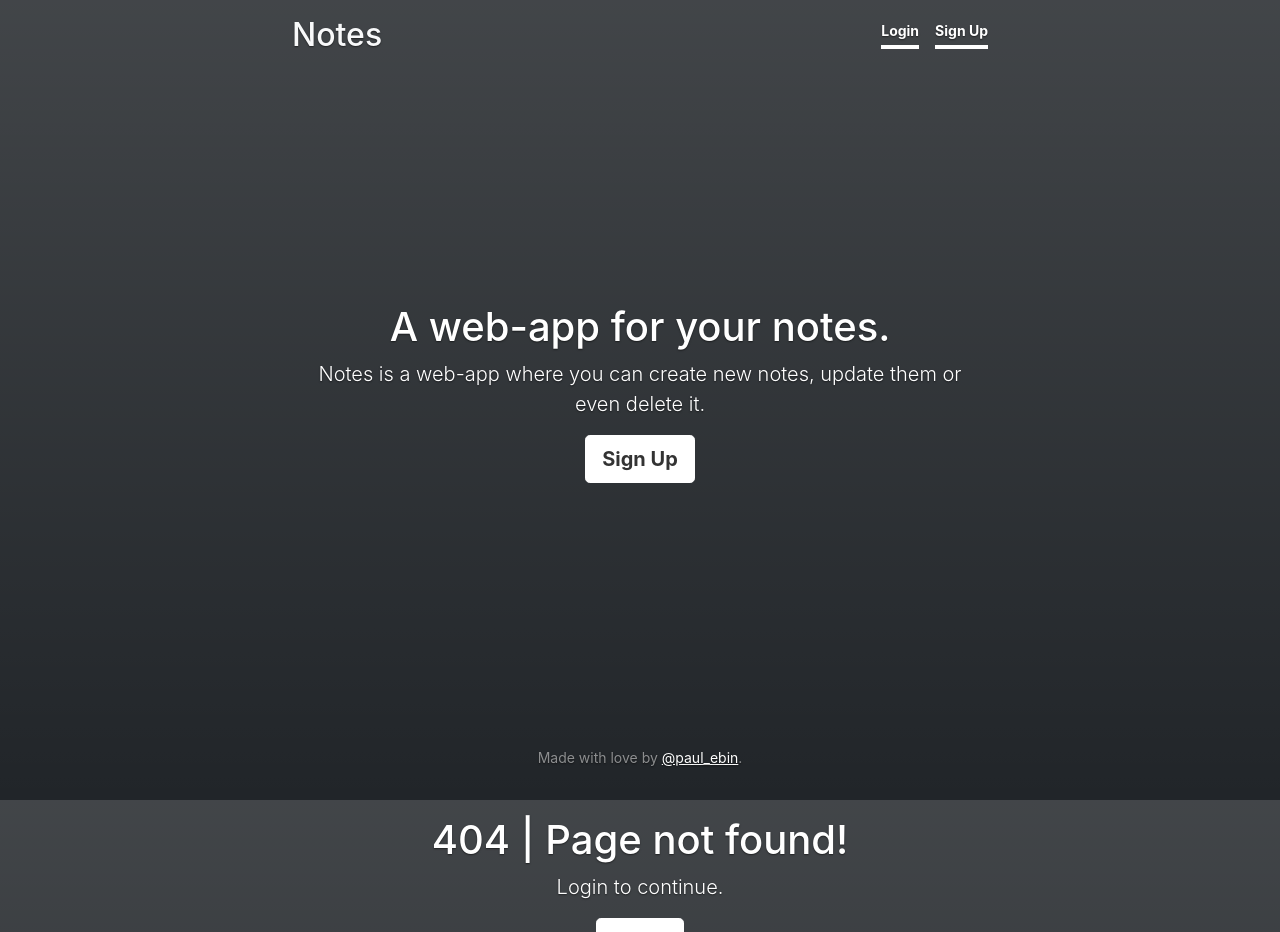
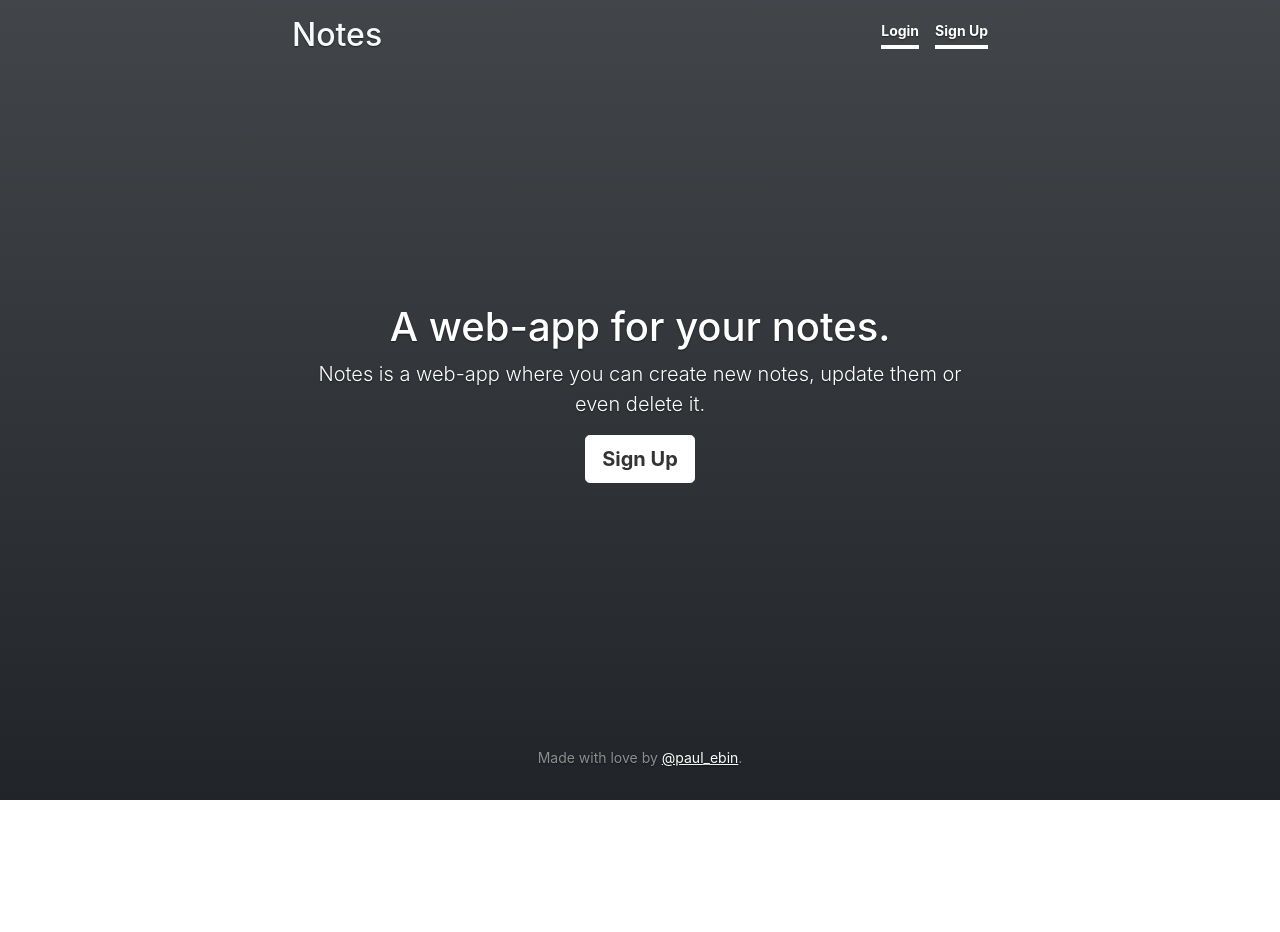
Before and after one commit to paul3bin/notes-web-app, a React (Create React App) app in the folder notes/: page / in a window 1280 px wide. Shown: the top 932 px of the page. After the commit the page ends 800 px from the top, so only its background shows below. Built offline with nearby package versions, Linux system fonts and the light colour scheme.

Commit message:
Update ProtectedRoute.js

```diff
--- a/notes/src/ProtectedRoute.js
+++ b/notes/src/ProtectedRoute.js
@@ -1,15 +1,15 @@
 import React from "react";
 import { Redirect } from "react-router-dom";
 import { useCookies } from "react-cookie";
-import { PageNotFound } from "./contents/notFound404";
+// import { PageNotFound } from "./contents/notFound404";
 
 function ProtectedRoute(props) {
   const Component = props.component;
   const [token] = useCookies(["token"]);
   const isAuthenticated = token["token"];
 
-  return isAuthenticated ? <Component /> : <PageNotFound />;
-  // return isAuthenticated ? <Component /> : <Redirect to={{ pathname: "/" }} />;
+  // return isAuthenticated ? <Component /> : <PageNotFound />;
+  return isAuthenticated ? <Component /> : <Redirect to={{ pathname: "/" }} />;
 }
 
 export { ProtectedRoute };
```
